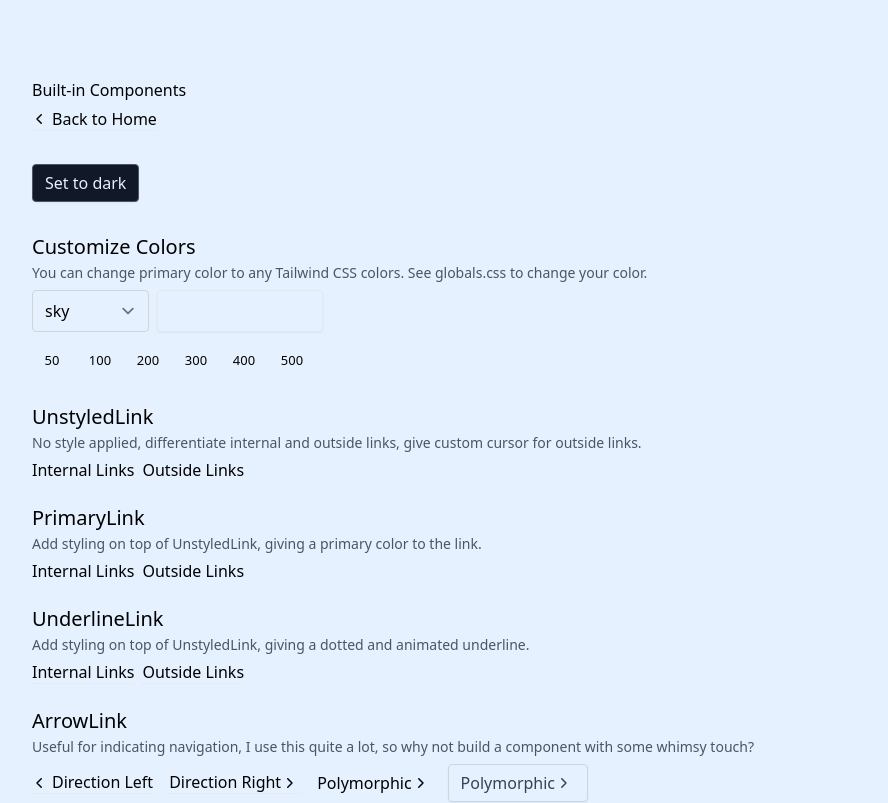
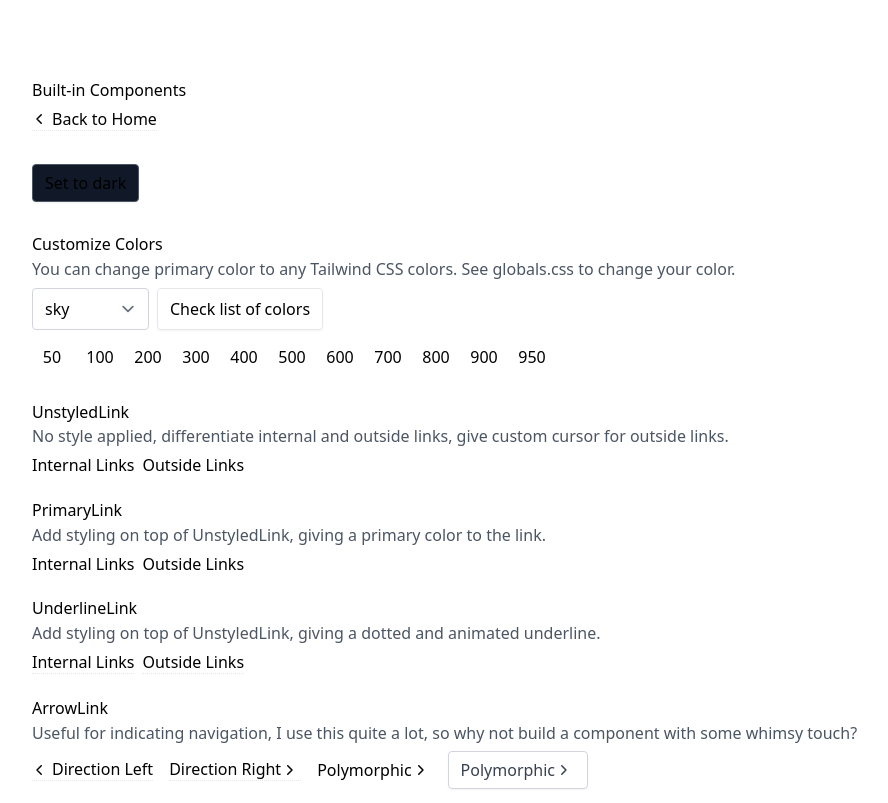
Before and after one commit to TrietTran1701/Bookly, a Next.js app: page /components in a window 1280 px wide. Shown: the top 803 px of the page, without its empty margins (58-946 px from the left). Built offline with nearby package versions, Linux system fonts and the light colour scheme.

Commit message:
chore: split css files into small chunks for specific role

```diff
--- a/src/components/layout/Layout.tsx
+++ b/src/components/layout/Layout.tsx
@@ -9,14 +9,12 @@ interface LayoutProps {
 export default function Layout({ children }: LayoutProps) {
   const { isLoading, isHome, setIsLoading } = useExternalLinks();
   return (
-    <div className='bg-navy h-[100vh]'>
+    <div id='root'>
       {isLoading && isHome ? (
         <Loader finishLoading={() => setIsLoading(false)} />
       ) : (
-        <div>{children}</div>
+        <div className='flex min-h-[100vh] flex-col'>{children}</div>
       )}
-      {/* <div>{children}</div> */}
-      {/* <Loader finishLoading={() => setIsLoading(false)} /> */}
     </div>
   );
 }
--- /dev/null
+++ b/src/components/nav/Navbar.tsx
@@ -0,0 +1,8 @@
+import * as React from 'react';
+
+interface NavbarProps {
+  isHome: boolean;
+}
+export default function Navbar({ isHome }: NavbarProps) {
+  return <div>{isHome ? <div>Home</div> : <div>Not Home</div>}</div>;
+}
--- a/src/pages/_app.tsx
+++ b/src/pages/_app.tsx
@@ -1,6 +1,7 @@
 import { AppProps } from 'next/app';
 
 import '@/styles/globals.css';
+import '@/styles/_app.css';
 // !STARTERCONF This is for demo purposes, remove @/styles/colors.css import immediately
 // import '@/styles/colors.css';
 
--- a/src/pages/index.tsx
+++ b/src/pages/index.tsx
@@ -20,7 +20,7 @@ export default function HomePage() {
     <Layout>
       <Seo templateTitle='Home' />
       <main>
-        <h1>This is homepage</h1>
+        <h1 className='font-sf-mono text-white'>This is homepage</h1>
       </main>
     </Layout>
   );
--- /dev/null
+++ b/src/styles/_app.css
@@ -0,0 +1,104 @@
+@tailwind base;
+@tailwind components;
+@tailwind utilities;
+
+/*==== Common =======*/
+
+html {
+  box-sizing: border-box;
+  width: 100%;
+  scroll-behavior: smooth;
+}
+
+*,
+*:before,
+*:after {
+  box-sizing: inherit;
+}
+::selection {
+  background-color: var(--lightest-navy);
+  color: var(--lightest-slate);
+}
+
+/* Provide basic, default focus styles.*/
+:focus {
+  outline: 2px dashed var(--green);
+  outline-offset: 3px;
+}
+
+/*
+  Remove default focus styles for mouse users ONLY if
+  :focus-visible is supported on this platform.
+*/
+:focus:not(:focus-visible) {
+  outline: none;
+  outline-offset: 0px;
+}
+
+/*
+  Optionally: If :focus-visible is supported on this
+  platform, provide enhanced focus styles for keyboard
+  focus.
+*/
+:focus-visible {
+  outline: 2px dashed var(--green);
+  outline-offset: 3px;
+}
+
+/* Scrollbar Styles */
+html {
+  scrollbar-width: thin;
+  scrollbar-color: var(--dark-slate) var(--navy);
+}
+::-webkit-scrollbar {
+  width: 12px;
+}
+::-webkit-scrollbar-track {
+  background: var(--navy);
+}
+::-webkit-scrollbar-thumb {
+  background-color: var(--dark-slate);
+  border: 3px solid var(--navy);
+  border-radius: 10px;
+}
+
+body {
+  margin: 0;
+  width: 100%;
+  min-height: 100%;
+  overflow-x: hidden;
+  -moz-osx-font-smoothing: grayscale;
+  -webkit-font-smoothing: antialiased;
+  background-color: var(--navy);
+  color: var(--slate);
+  font-family: var(--font-sans);
+  font-size: var(--fz-xl);
+  line-height: 1.3;
+}
+
+@media (max-width: 480px) {
+  body {
+    font-size: var(--fz-lg);
+  }
+}
+
+body.hidden {
+  overflow: hidden;
+}
+
+body.blur .header {
+  background-color: transparent;
+}
+
+body.blur #content > * {
+  filter: blur(5px) brightness(0.7);
+  transition: var(--transition);
+  pointer-events: none;
+  user-select: none;
+}
+#root {
+  min-height: 100vh;
+  display: grid;
+  grid-template-rows: 1fr auto;
+  grid-template-columns: 100%;
+}
--- /dev/null
+++ b/src/styles/_fonts.css
@@ -0,0 +1,99 @@
+@font-face {
+  font-family: 'Inter';
+  font-style: normal;
+  font-weight: 100 900;
+  font-display: optional;
+  src: url('/fonts/inter-var-latin.woff2') format('woff2');
+  unicode-range: U+0000-00FF, U+0131, U+0152-0153, U+02BB-02BC, U+02C6, U+02DA,
+    U+02DC, U+2000-206F, U+2074, U+20AC, U+2122, U+2191, U+2193, U+2212, U+2215,
+    U+FEFF, U+FFFD;
+}
+@font-face {
+  font-family: 'Calibre';
+  src: url('/fonts/Calibre/Calibre-Regular.woff2') format('woff2'),
+    url('/fonts/Calibre/Calibre-Regular.woff') format('woff');
+  font-weight: 400;
+  font-style: normal;
+  font-display: auto;
+}
+
+@font-face {
+  font-family: 'Calibre';
+  src: url('/fonts/Calibre/Calibre-Medium.woff2') format('woff2'),
+    url('/fonts/Calibre/Calibre-Medium.woff') format('woff');
+  font-weight: 500;
+  font-style: normal;
+  font-display: auto;
+}
+
+@font-face {
+  font-family: 'Calibre';
+  src: url('/fonts/Calibre/Calibre-Semibold.woff2') format('woff2'),
+    url('/fonts/Calibre/Calibre-Semibold.woff') format('woff');
+  font-weight: 600;
+  font-style: normal;
+  font-display: auto;
+}
+
+@font-face {
+  font-family: 'Calibre';
+  src: url('/fonts/Calibre/Calibre-RegularItalic.woff2') format('woff2'),
+    url('/fonts/Calibre/Calibre-RegularItalic.woff') format('woff');
+  font-weight: 400;
+  font-style: italic;
+  font-display: auto;
+}
+
+@font-face {
+  font-family: 'Calibre';
+  src: url('/fonts/Calibre/Calibre-MediumItalic.woff2') format('woff2'),
+    url('/fonts/Calibre/Calibre-MediumItalic.woff') format('woff');
+  font-weight: 500;
+  font-style: italic;
+  font-display: auto;
+}
+
+@font-face {
+  font-family: 'Calibre';
+  src: url('/fonts/Calibre/Calibre-SemiboldItalic.woff2') format('woff2'),
+    url('/fonts/Calibre/Calibre-SemiboldItalic.woff') format('woff');
+  font-weight: 600;
+  font-style: italic;
+  font-display: auto;
+}
+
+@font-face {
+  font-family: 'SF Mono';
+  src: url('/fonts/SFMono/SFMono-Regular.woff2') format('woff2'),
+    url('/fonts/SFMono/SFMono-Regular.woff') format('woff');
+  font-weight: 400;
+  font-style: normal;
+  font-display: auto;
+}
+
+@font-face {
+  font-family: 'SF Mono';
+  src: url('/fonts/SFMono/SFMono-Semibold.woff2') format('woff2'),
+    url('/fonts/SFMono/SFMono-Semibold.woff') format('woff');
+  font-weight: 600;
+  font-style: normal;
+  font-display: auto;
+}
+
+@font-face {
+  font-family: 'SF Mono';
+  src: url('/fonts/SFMono/SFMono-RegularItalic.woff2') format('woff2'),
+    url('/fonts/SFMono/SFMono-RegularItalic.woff') format('woff');
+  font-weight: 400;
+  font-style: italic;
+  font-display: auto;
+}
+
+@font-face {
+  font-family: 'SF Mono';
+  src: url('/fonts/SFMono/SFMono-SemiboldItalic.woff2') format('woff2'),
+    url('/fonts/SFMono/SFMono-SemiboldItalic.woff') format('woff');
+  font-weight: 600;
+  font-style: italic;
+  font-display: auto;
+}
--- /dev/null
+++ b/src/styles/_variables.css
@@ -0,0 +1,48 @@
+:root {
+  --dark-navy: #020c1b;
+  --navy: #0a192f;
+  --light-navy: #112240;
+  --lightest-navy: #233554;
+  --navy-shadow: rgba(2, 12, 27, 0.7);
+  --dark-slate: #495670;
+  --slate: #8892b0;
+  --light-slate: #a8b2d1;
+  --lightest-slate: #ccd6f6;
+  --white: #e6f1ff;
+  --green: #64ffda;
+  --green-tint: rgba(100, 255, 218, 0.1);
+  --pink: #f57dff;
+  --blue: #57cbff;
+
+  --font-sans: 'Calibre', 'Inter', 'San Francisco', 'SF Pro Text', -apple-system,
+    system-ui, sans-serif;
+  --font-mono: 'SF Mono', 'Fira Code', 'Fira Mono', 'Roboto Mono', monospace;
+
+  --fz-xxs: 12px;
+  --fz-xs: 13px;
+  --fz-sm: 14px;
+  --fz-md: 16px;
+  --fz-lg: 18px;
+  --fz-xl: 20px;
+  --fz-xxl: 22px;
+  --fz-heading: 32px;
+
+  --border-radius: 4px;
+  --nav-height: 100px;
+  --nav-scroll-height: 70px;
+
+  --tab-height: 42px;
+  --tab-width: 120px;
+
+  --easing: cubic-bezier(0.645, 0.045, 0.355, 1);
+  --transition: all 0.25s cubic-bezier(0.645, 0.045, 0.355, 1);
+
+  --hamburger-width: 30px;
+
+  --ham-before: top 0.1s ease-in 0.25s, opacity 0.1s ease-in;
+  --ham-before-active: top 0.1s ease-out, opacity 0.1s ease-out 0.12s;
+  --ham-after: bottom 0.1s ease-in 0.25s,
+    transform 0.22s cubic-bezier(0.55, 0.055, 0.675, 0.19);
+  --ham-after-active: bottom 0.1s ease-out,
+    transform 0.22s cubic-bezier(0.215, 0.61, 0.355, 1) 0.12s;
+}
--- a/src/styles/globals.css
+++ b/src/styles/globals.css
@@ -1,125 +1,10 @@
 @tailwind base;
 @tailwind components;
 @tailwind utilities;
-
-/*==== Common =======*/
-
-body {
-  margin: 0;
-  width: 100%;
-  min-height: 100%;
-  overflow-x: hidden;
-  -moz-osx-font-smoothing: grayscale;
-  -webkit-font-smoothing: antialiased;
-  background-color: var(--navy);
-  color: var(--slate);
-  font-family: var(--font-sans);
-  font-size: var(--fz-xl);
-  line-height: 1.3;
-}
+@import url('_fonts.css');
+@import url('_variables.css');
 
 @layer base {
-  /* inter var - latin */
-  @font-face {
-    font-family: 'Inter';
-    font-style: normal;
-    font-weight: 100 900;
-    font-display: optional;
-    src: url('/fonts/inter-var-latin.woff2') format('woff2');
-    unicode-range: U+0000-00FF, U+0131, U+0152-0153, U+02BB-02BC, U+02C6, U+02DA,
-      U+02DC, U+2000-206F, U+2074, U+20AC, U+2122, U+2191, U+2193, U+2212,
-      U+2215, U+FEFF, U+FFFD;
-  }
-  @font-face {
-    font-family: 'Calibre';
-    src: url('/fonts/Calibre/Calibre-Regular.woff2') format('woff2'),
-      url('/fonts/Calibre/Calibre-Regular.woff') format('woff');
-    font-weight: 400;
-    font-style: normal;
-    font-display: auto;
-  }
-
-  @font-face {
-    font-family: 'Calibre';
-    src: url('/fonts/Calibre/Calibre-Medium.woff2') format('woff2'),
-      url('/fonts/Calibre/Calibre-Medium.woff') format('woff');
-    font-weight: 500;
-    font-style: normal;
-    font-display: auto;
-  }
-
-  @font-face {
-    font-family: 'Calibre';
-    src: url('/fonts/Calibre/Calibre-Semibold.woff2') format('woff2'),
-      url('/fonts/Calibre/Calibre-Semibold.woff') format('woff');
-    font-weight: 600;
-    font-style: normal;
-    font-display: auto;
-  }
-
-  @font-face {
-    font-family: 'Calibre';
-    src: url('/fonts/Calibre/Calibre-RegularItalic.woff2') format('woff2'),
-      url('/fonts/Calibre/Calibre-RegularItalic.woff') format('woff');
-    font-weight: 400;
-    font-style: italic;
-    font-display: auto;
-  }
-
-  @font-face {
-    font-family: 'Calibre';
-    src: url('/fonts/Calibre/Calibre-MediumItalic.woff2') format('woff2'),
-      url('/fonts/Calibre/Calibre-MediumItalic.woff') format('woff');
-    font-weight: 500;
-    font-style: italic;
-    font-display: auto;
-  }
-
-  @font-face {
-    font-family: 'Calibre';
-    src: url('/fonts/Calibre/Calibre-SemiboldItalic.woff2') format('woff2'),
-      url('/fonts/Calibre/Calibre-SemiboldItalic.woff') format('woff');
-    font-weight: 600;
-    font-style: italic;
-    font-display: auto;
-  }
-
-  @font-face {
-    font-family: 'SF Mono';
-    src: url('/fonts/SFMono/SFMono-Regular.woff2') format('woff2'),
-      url('/fonts/SFMono/SFMono-Regular.woff') format('woff');
-    font-weight: 400;
-    font-style: normal;
-    font-display: auto;
-  }
-
-  @font-face {
-    font-family: 'SF Mono';
-    src: url('/fonts/SFMono/SFMono-Semibold.woff2') format('woff2'),
-      url('/fonts/SFMono/SFMono-Semibold.woff') format('woff');
-    font-weight: 600;
-    font-style: normal;
-    font-display: auto;
-  }
-
-  @font-face {
-    font-family: 'SF Mono';
-    src: url('/fonts/SFMono/SFMono-RegularItalic.woff2') format('woff2'),
-      url('/fonts/SFMono/SFMono-RegularItalic.woff') format('woff');
-    font-weight: 400;
-    font-style: italic;
-    font-display: auto;
-  }
-
-  @font-face {
-    font-family: 'SF Mono';
-    src: url('/fonts/SFMono/SFMono-SemiboldItalic.woff2') format('woff2'),
-      url('/fonts/SFMono/SFMono-SemiboldItalic.woff') format('woff');
-    font-weight: 600;
-    font-style: italic;
-    font-display: auto;
-  }
-
   .cursor-newtab {
     cursor: url('/images/new-tab.png') 10 10, pointer;
   }
--- a/tailwind.config.ts
+++ b/tailwind.config.ts
@@ -6,30 +6,30 @@ export default {
   theme: {
     extend: {
       colors: {
-        'dark-navy': '#020c1b',
-        navy: '#0a192f',
-        'light-navy': '#112240',
-        'lightest-navy': '#233554',
-        'navy-shadow': 'rgba(2, 12, 27, 0.7)',
-        'dark-slate': '#495670',
-        slate: '#8892b0',
-        'light-slate': '#a8b2d1',
-        'lightest-slate': '#ccd6f6',
-        white: '#e6f1ff',
-        green: '#64ffda',
-        'green-tint': 'rgba(100, 255, 218, 0.1)',
-        pink: '#f57dff',
-        blue: '#57cbff',
+        'dark-navy': 'var(--dark-navy)',
+        navy: 'var(--navy)',
+        'light-navy': 'var(--light-navy)',
+        'lightest-navy': 'var(--lightest-navy)',
+        'navy-shadow': 'var(--navy-shadow)',
+        'dark-slate': 'var(--dark-slate)',
+        slate: 'var(--slate)',
+        'light-slate': 'var(--light-slate)',
+        'lightest-slate': 'var(--lightest-slate)',
+        white: 'var(--white)',
+        green: 'var(--green)',
+        'green-tint': 'var(--green-tint)',
+        pink: 'var(--pink)',
+        blue: 'var(--blue)',
       },
       fontSize: {
-        xxs: '12px',
-        xs: '13px',
-        sm: '14px',
-        md: '16px',
-        lg: '18px',
-        xl: '20px',
-        xxl: '22px',
-        heading: '32px',
+        xxs: 'var(--fz-xxs)',
+        xs: 'var(--fz-xs)',
+        sm: 'var(--fz-sm)',
+        md: 'var(--fz-md)',
+        lg: 'var(--fz-lg)',
+        xl: 'var(--fz-xl)',
+        xxl: 'var(--fz-xxl)',
+        heading: 'var(--fz-heading)',
       },
       borderRadius: {
         default: '4px',
```
